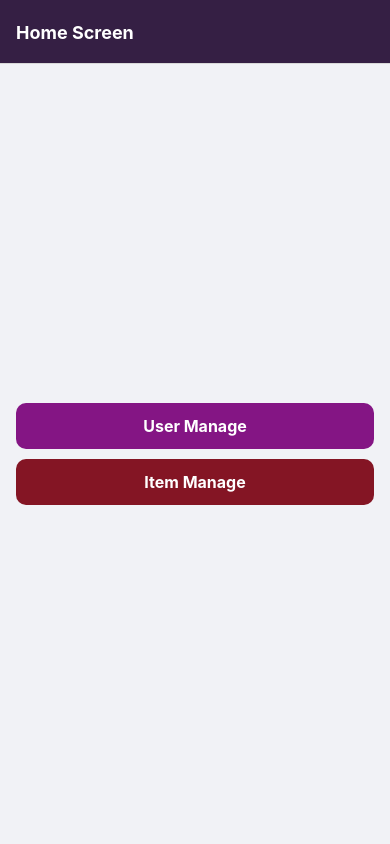
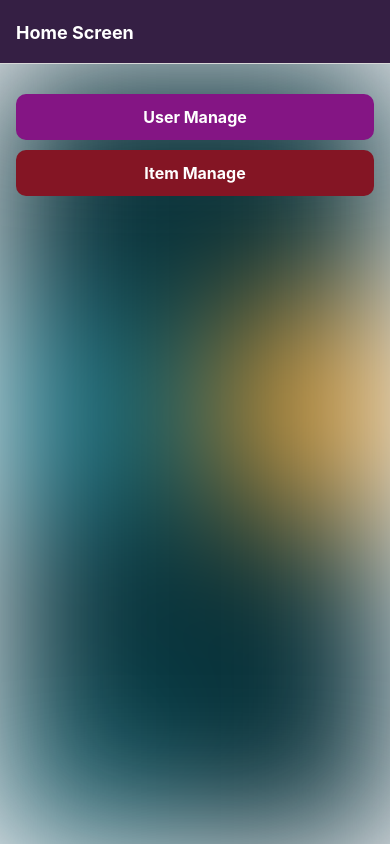
Before and after one commit to NimeshPiyumantha/ReactNative_CRUD-with-Firebase, a React Native app: screen /HomeForm in a window 390 px wide. Built offline with nearby package versions, Linux system fonts and the light colour scheme.

Commit message:
Update Content

```diff
--- a/package.json
+++ b/package.json
@@ -18,7 +18,7 @@
     "firebase": "^9.22.2",
     "react": "^18.2.0",
     "react-dom": "^18.2.0",
-    "react-native": "0.71.8"
+    "react-native": "^0.72.0"
   },
   "devDependencies": {
     "@babel/core": "^7.20.0"
--- a/src/screens/Home.js
+++ b/src/screens/Home.js
@@ -1,6 +1,14 @@
 import React from "react";
-import { StyleSheet, View, SafeAreaView, Text, Alert } from "react-native";
+import {
+  StyleSheet,
+  View,
+  SafeAreaView,
+  Text,
+  Alert,
+  Image,
+} from "react-native";
 import Button from "../components/Button";
+import { StatusBar } from "expo-status-bar";
 
 const Home = ({ navigation }) => {
   const onPressUser = () => {
@@ -8,6 +16,13 @@ const Home = ({ navigation }) => {
   };
 
   return (
+    <View style={styles.container1}>
+      <StatusBar style="light" />
+      <Image
+        blurRadius={70}
+        source={require("../assets/images/bg.png")}
+        style={styles.imageContainer}
+      />
       <SafeAreaView style={styles.container}>
         <View style={styles.fixToButton}>
           <Button onPress={onPressUser} color="#841584" title="User Manage" />
@@ -18,12 +33,22 @@ const Home = ({ navigation }) => {
           />
         </View>
       </SafeAreaView>
+    </View>
   );
 };
 
 const styles = StyleSheet.create({
+  container1: {
+    flex: 1,
+    position: "relative",
+  },
+  imageContainer: {
+    position: "absolute",
+    width: "100%",
+    height: "100%",
+  },
   container: {
-    flex: 1,
+    marginVertical: 30,
     justifyContent: "center",
     marginHorizontal: 16,
   },
```
Also changed, not shown: 1 other file (tests, documents, lock files or other folders). Lines whose indentation alone changed are shown as unchanged.
